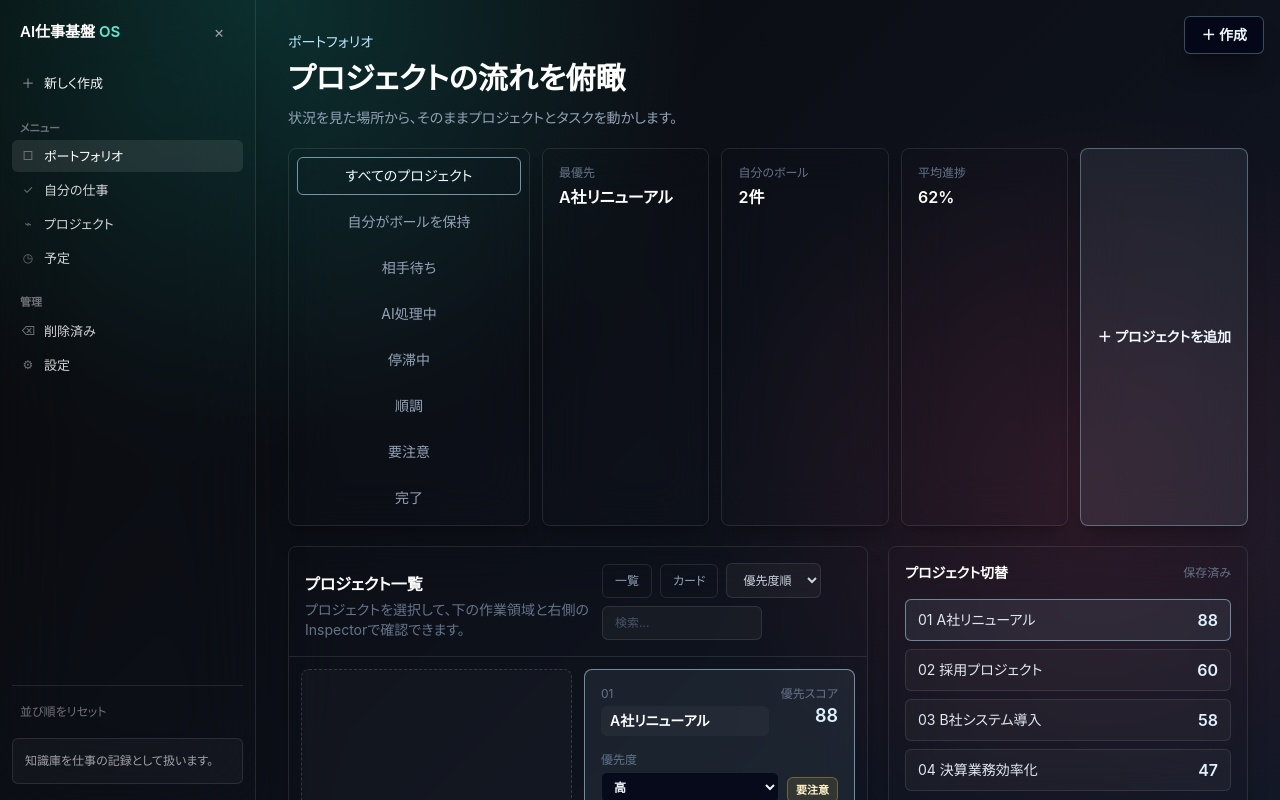
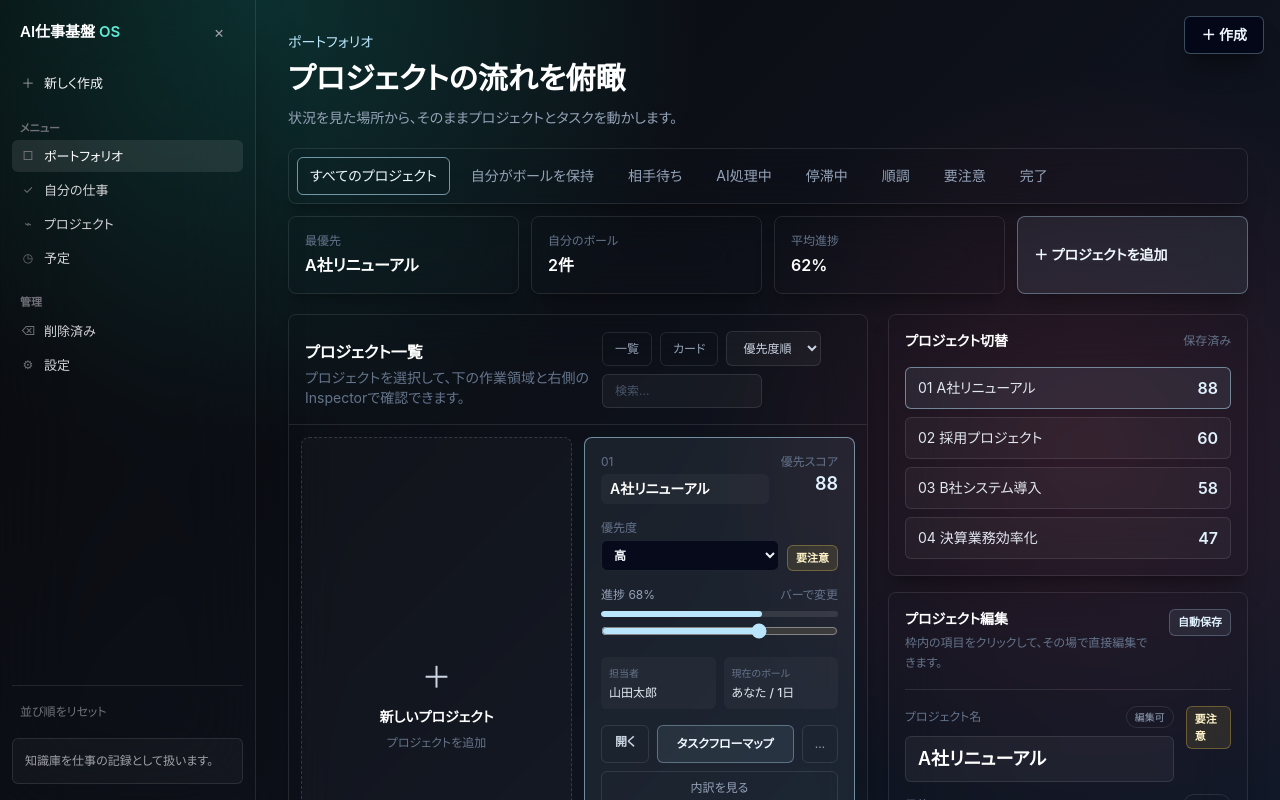
Before and after one commit to egawa-itax25/ai-work-os, a Next.js app: page /portfolio in a window 1280 px wide. Shown: the top 800 px of the page. Built offline with nearby package versions, Linux system fonts and the light colour scheme.

Commit message:
Fix portfolio header filter layout

```diff
--- a/src/app/portfolio/portfolio-view.tsx
+++ b/src/app/portfolio/portfolio-view.tsx
@@ -434,9 +434,9 @@ export default function PortfolioView({
             状況を見た場所から、そのままプロジェクトとタスクを動かします。
           </p>
         </div>
-        <div className="grid gap-3 xl:grid-cols-[minmax(0,1fr)_minmax(24rem,auto)]">
+        <div className="grid gap-3">
           <FilterBar active={filter} />
-          <div className="grid grid-cols-2 gap-3 sm:grid-cols-4 xl:min-w-[30rem]">
+          <div className="grid grid-cols-2 gap-3 sm:grid-cols-4">
             <Metric label="最優先" value={rankedProjects[0]?.name ?? "なし"} />
             <Metric label="自分のボール" value={`${actionableProjects.length}件`} />
             <Metric label="平均進捗" value={`${weeklyProgress}%`} />
@@ -513,12 +513,12 @@ export default function PortfolioView({
 function FilterBar({ active }: { active: PortfolioFilter }) {
   return (
     <div className="rounded-lg border border-white/10 bg-slate-950/56 p-2 shadow-xl shadow-black/20 backdrop-blur-xl">
-      <div className="grid grid-cols-[repeat(auto-fit,minmax(8.5rem,1fr))] gap-2">
+      <div className="flex flex-wrap gap-2">
         {portfolioFilters.map((item) => (
           <Link
             key={item.id}
             href={item.id === "all" ? "/portfolio" : `/portfolio?filter=${item.id}`}
-            className={`rounded-md border px-3 py-2 text-center text-sm transition duration-200 ${
+            className={`shrink-0 whitespace-nowrap rounded-md border px-3 py-2 text-center text-sm transition duration-200 ${
               active === item.id
                 ? "border-sky-200/60 bg-sky-200/12 text-sky-50"
                 : "border-transparent text-slate-400 hover:border-white/10 hover:bg-white/[0.05] hover:text-slate-100"
```
Also changed, not shown: Knowledge/mistakes.md (+8 -0 lines), Projects/portfolio-view.md (+3 -0 lines).
